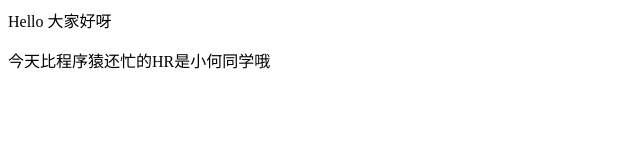
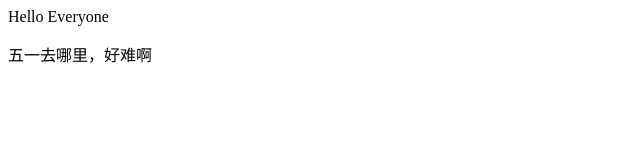
Before and after one commit to xingfengf21/xingfengf21.github.io, a plain HTML site: page index.html in a window 1280 px wide. Shown: the whole page, without its empty margins (0-640 px from the left). Drawn offline with Linux system fonts and the light colour scheme.

Commit message:
Update index.html

```diff
--- a/index.html
+++ b/index.html
@@ -1,5 +1,5 @@
-<p>Hello 大家好呀</p>
+<p>Hello Everyone</p>
 <p></p>
-<p>今天比程序猿还忙的HR是小何同学哦</p>
+<p>五一去哪里，好难啊</p>
 <ul>
 </ul>
```
